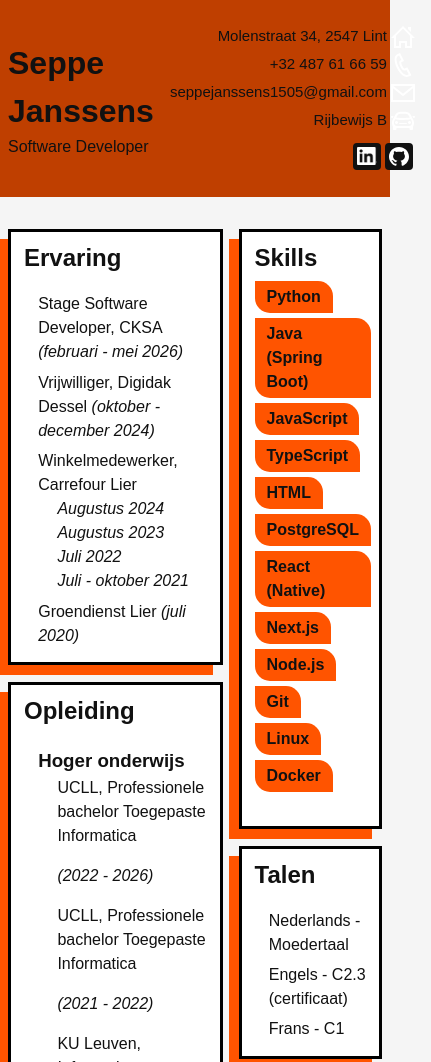
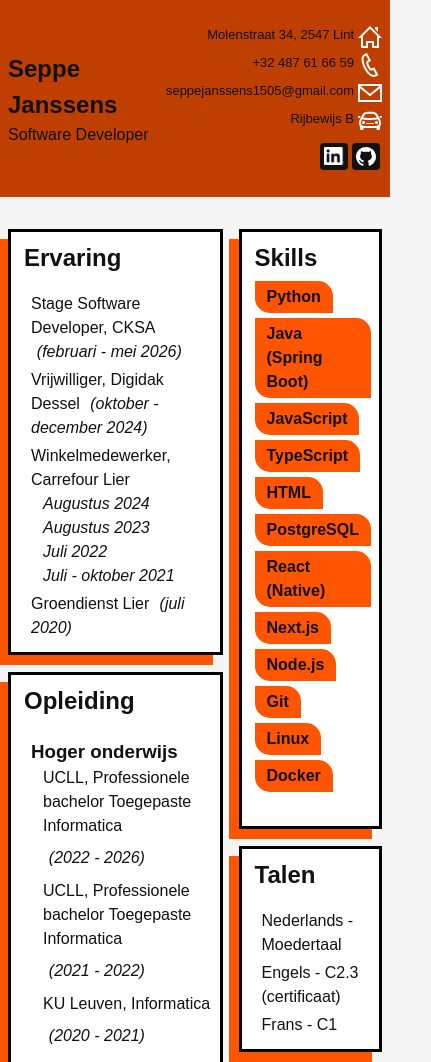
Before and after one commit to Zjepp/curriculum, a plain HTML site: page index.html in a window 390 px wide. Shown: the top 1062 px of the page, 431 px wide, since content can reach past the window. Drawn offline with Linux system fonts and the light colour scheme.

Commit message:
add mobile responsive

```diff
--- a/index.html
+++ b/index.html
@@ -29,7 +29,9 @@
             </svg>
           </p>
           <p>
-            <a href="tel:+32487616659">+32 487 61 66 59</a>
+            <a href="tel:+32487616659" title="+32 487 61 66 59"
+              >+32 487 61 66 59</a
+            >
             <svg
               xmlns="http://www.w3.org/2000/svg"
               width="24"
@@ -42,7 +44,9 @@
             </svg>
           </p>
           <p>
-            <a href="mailto:seppejanssens1505@gmail.com"
+            <a
+              href="mailto:seppejanssens1505@gmail.com"
+              title="seppejanssens1505@gmail.com"
               >seppejanssens1505@gmail.com</a
             >
             <svg
@@ -72,6 +76,7 @@
           <p class="icons">
             <a
               href="https://www.linkedin.com/in/seppe-janssens-994100266"
+              title="LinkedIn Seppe Janssens"
               target="_blank"
               rel="noopener noreferrer"
             >
@@ -79,6 +84,7 @@
             </a>
             <a
               href="https://github.com/SeppeJanssens-UCLL"
+              title="Github Seppe Janssens"
               target="_blank"
               rel="noopener noreferrer"
             >
--- a/styles.css
+++ b/styles.css
@@ -72,6 +72,13 @@ header a {
   transition: all 150ms linear;
 }
 
+.header-right p a {
+  min-width: 0;
+  overflow: hidden;
+  text-overflow: ellipsis;
+  white-space: nowrap;
+}
+
 header a:hover {
   color: var(--card-bg);
   transition: all 150ms linear;
@@ -90,6 +97,8 @@ header a:hover {
   align-items: baseline;
   display: flex;
   background-color: var(--font);
+  overflow: visible;
+  white-space: normal;
 }
 
 .icons a:hover {
@@ -145,12 +154,16 @@ h3 {
 
 ul {
   margin-bottom: clamp(4px, 0.5vw, 6px);
-  padding-left: 1.2rem;
+  padding-left: clamp(12px, 1.5vw, 19px);
   list-style: none;
 }
 
 li {
-  margin-bottom: 0.4rem;
+  margin-bottom: clamp(4px, 0.5vw, 6px);
+}
+
+li p {
+  margin: 1vh 1.5vw;
 }
 
 .schooltime p {
@@ -260,3 +273,19 @@ li {
 .projects p {
   margin: 0;
 }
+
+@media (max-width: 600px) {
+  .header {
+    grid-template-columns: minmax(0, 1fr) auto;
+    gap: 8px;
+  }
+
+  .header-right {
+    padding: 0;
+    font-size: 13px;
+  }
+
+  header h1 {
+    font-size: 1.5rem;
+  }
+}
```
